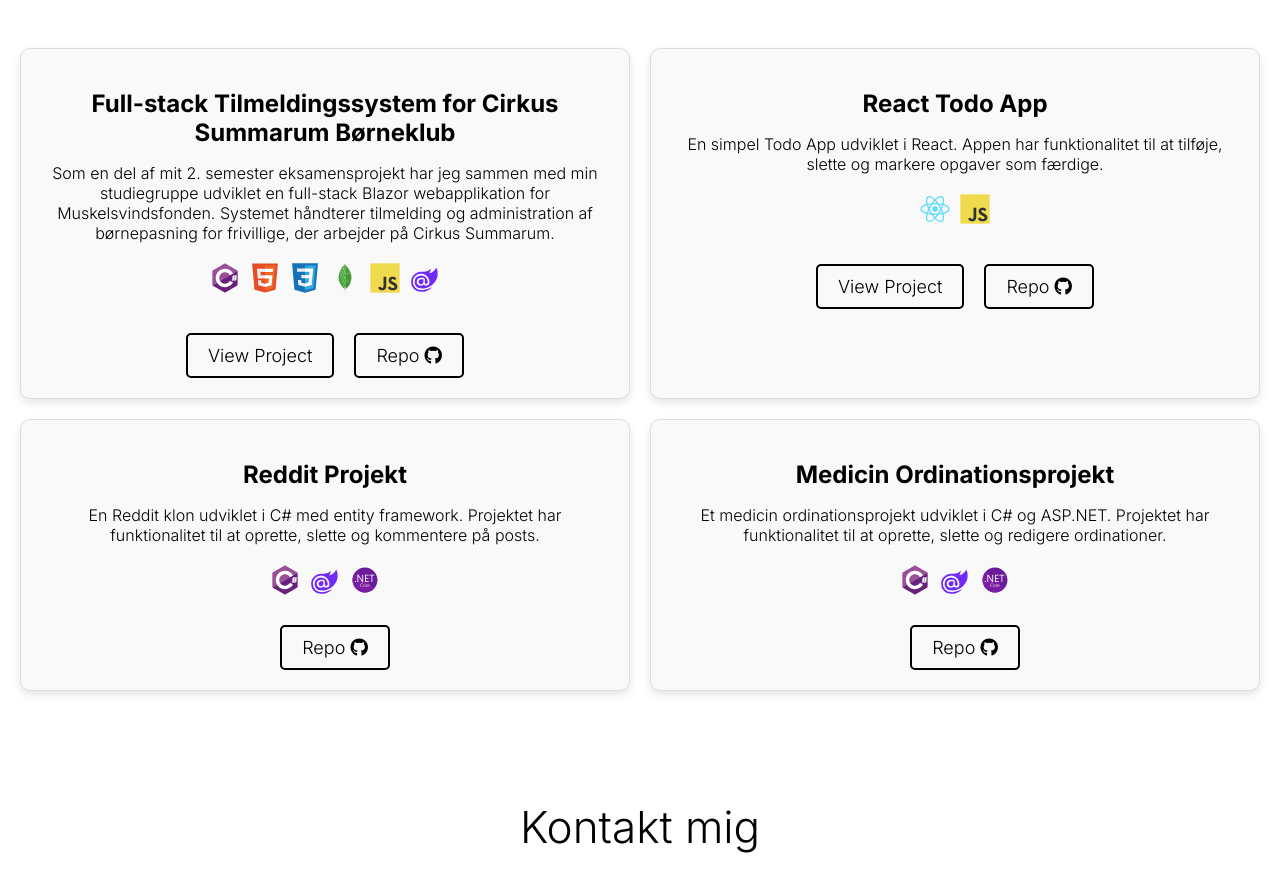
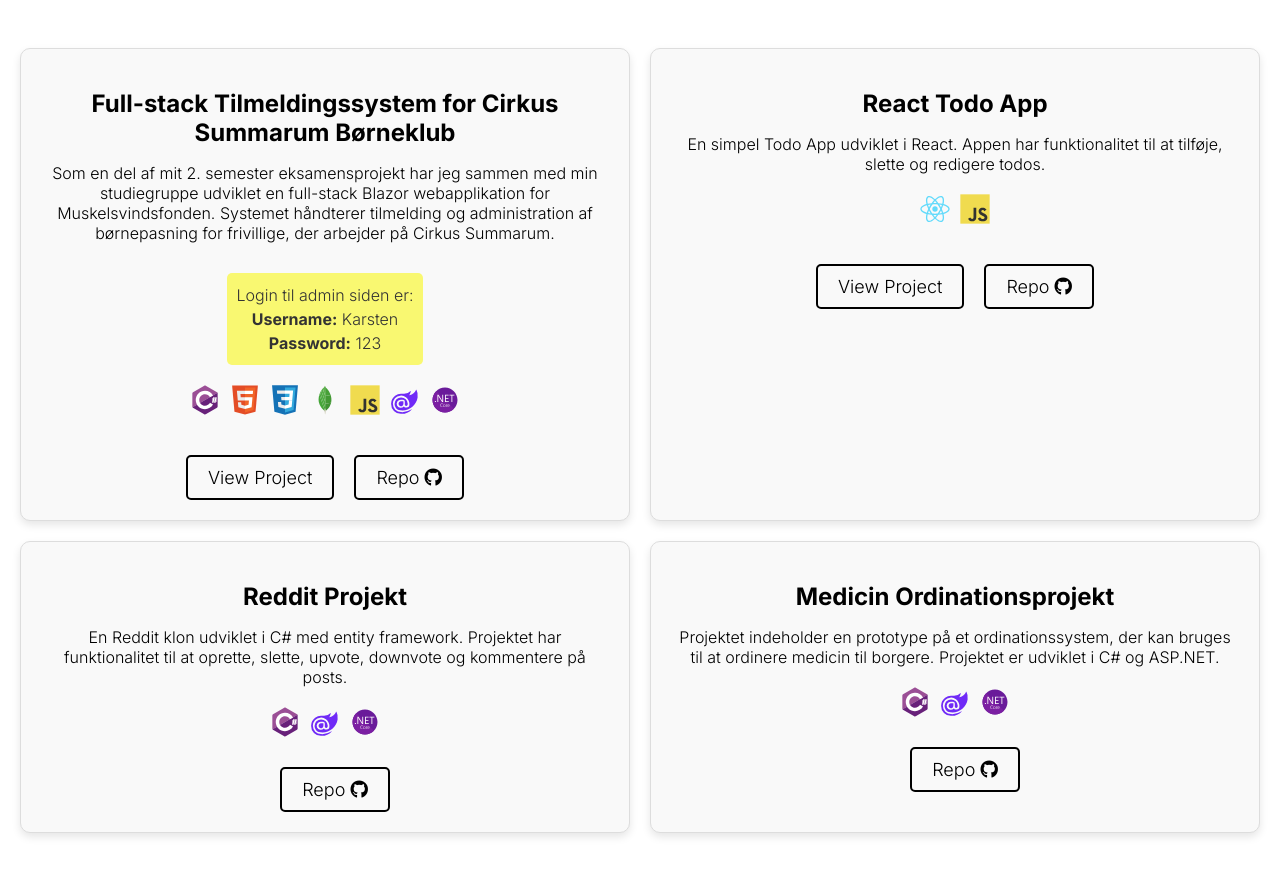
Before and after one commit to noahrdam/reactjs-portofolio-cv-projekt, a React (Vite) app: page / in a window 1280 px wide. Shown: the part 1540-2415 px from the top of the page. Built offline with nearby package versions, Linux system fonts and the light colour scheme.

Commit message:
små justeringer

```diff
--- a/src/components/Header/Header.jsx
+++ b/src/components/Header/Header.jsx
@@ -14,7 +14,7 @@ function Header() {
           <h2 className="header-text">👋Hej, jeg hedder</h2>
           <h1 className="header-title">Noah Rosenstand Dam</h1>
           <p className="header-paragraph">
-            En aspirerende software udvikler..✨
+            En aspirerende softwareudvikler..✨
           </p>
         </div>
         <div className="header-icons">
--- a/src/components/Projects/Projects.css
+++ b/src/components/Projects/Projects.css
@@ -95,3 +95,14 @@
   color: rgb(255, 255, 255);
   border-color: black;
 }
+
+.highlight {
+  display: inline-block;
+  background-color: #f9f871;
+  color: #333;
+  padding: 10px;
+  border-radius: 5px;
+  font-size: 16px;
+  margin-top: 10px;
+  line-height: 1.5;
+}
--- a/src/components/Projects/Projects.jsx
+++ b/src/components/Projects/Projects.jsx
@@ -19,7 +19,22 @@ function Projects() {
       <div className="projects-container">
         <ProjectBox
           title="Full-stack Tilmeldingssystem for Cirkus Summarum Børneklub"
-          description="Som en del af mit 2. semester eksamensprojekt har jeg sammen med min studiegruppe udviklet en full-stack Blazor webapplikation for Muskelsvindsfonden. Systemet håndterer tilmelding og administration af børnepasning for frivillige, der arbejder på Cirkus Summarum."
+          description={
+            <>
+              Som en del af mit 2. semester eksamensprojekt har jeg sammen med
+              min studiegruppe udviklet en full-stack Blazor webapplikation for
+              Muskelsvindsfonden. Systemet håndterer tilmelding og
+              administration af børnepasning for frivillige, der arbejder på
+              Cirkus Summarum.
+              <br />
+              <br />
+              <span className="highlight">
+                Login til admin siden er: <br />
+                <strong>Username:</strong> Karsten <br />
+                <strong>Password:</strong> 123
+              </span>
+            </>
+          }
           link="https://clientappforgruppeseks.azurewebsites.net/"
           linkText="View Project"
           gitRepoLink="https://github.com/noahrdam/EksamensProjekt"
@@ -30,11 +45,12 @@ function Projects() {
             { image: mongodb },
             { image: js },
             { image: blazor },
+            { image: netframework },
           ]}
         />
         <ProjectBox
           title="React Todo App"
-          description="En simpel Todo App udviklet i React. Appen har funktionalitet til at tilføje, slette og markere opgaver som færdige."
+          description="En simpel Todo App udviklet i React. Appen har funktionalitet til at tilføje, slette og redigere todos."
           link="https://noahrdam.github.io/reactjs-todolist/"
           linkText="View Project"
           gitRepoLink="https://github.com/noahrdam/reactjs-todolist"
@@ -42,7 +58,7 @@ function Projects() {
         />
         <ProjectBox
           title="Reddit Projekt"
-          description="En Reddit klon udviklet i C# med entity framework. Projektet har funktionalitet til at oprette, slette og kommentere på posts."
+          description="En Reddit klon udviklet i C# med entity framework. Projektet har funktionalitet til at oprette, slette, upvote, downvote og kommentere på posts."
           gitRepoLink="https://github.com/noahrdam/RedditProjekt"
           technologies={[
             { image: csharp },
@@ -52,7 +68,7 @@ function Projects() {
         />
         <ProjectBox
           title="Medicin Ordinationsprojekt"
-          description="Et medicin ordinationsprojekt udviklet i C# og ASP.NET. Projektet har funktionalitet til at oprette, slette og redigere ordinationer."
+          description="Projektet indeholder en prototype på et ordinationssystem, der kan bruges til at ordinere medicin til borgere. Projektet er udviklet i C# og ASP.NET."
           gitRepoLink="https://github.com/noahrdam/TestProjekt"
           technologies={[
             { image: csharp },
```
Also changed, not shown: src/components/Profile/avatar.jpg.
